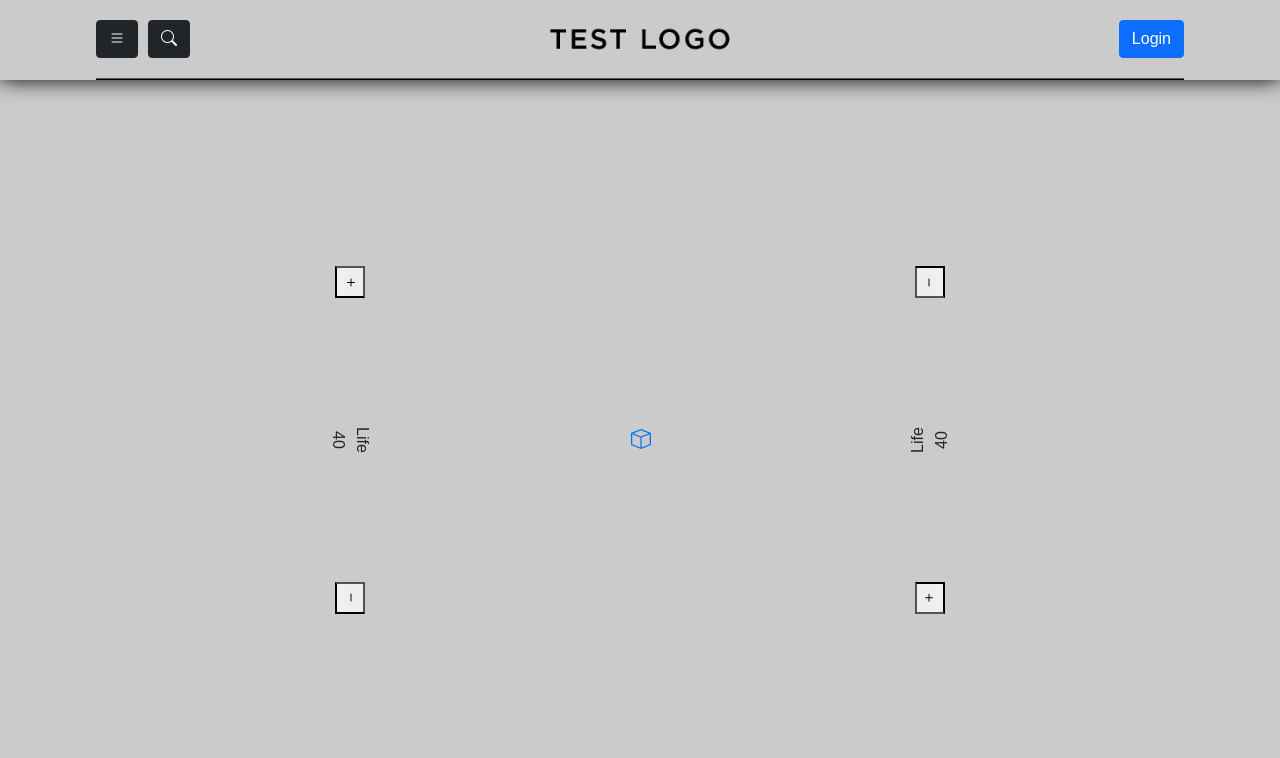
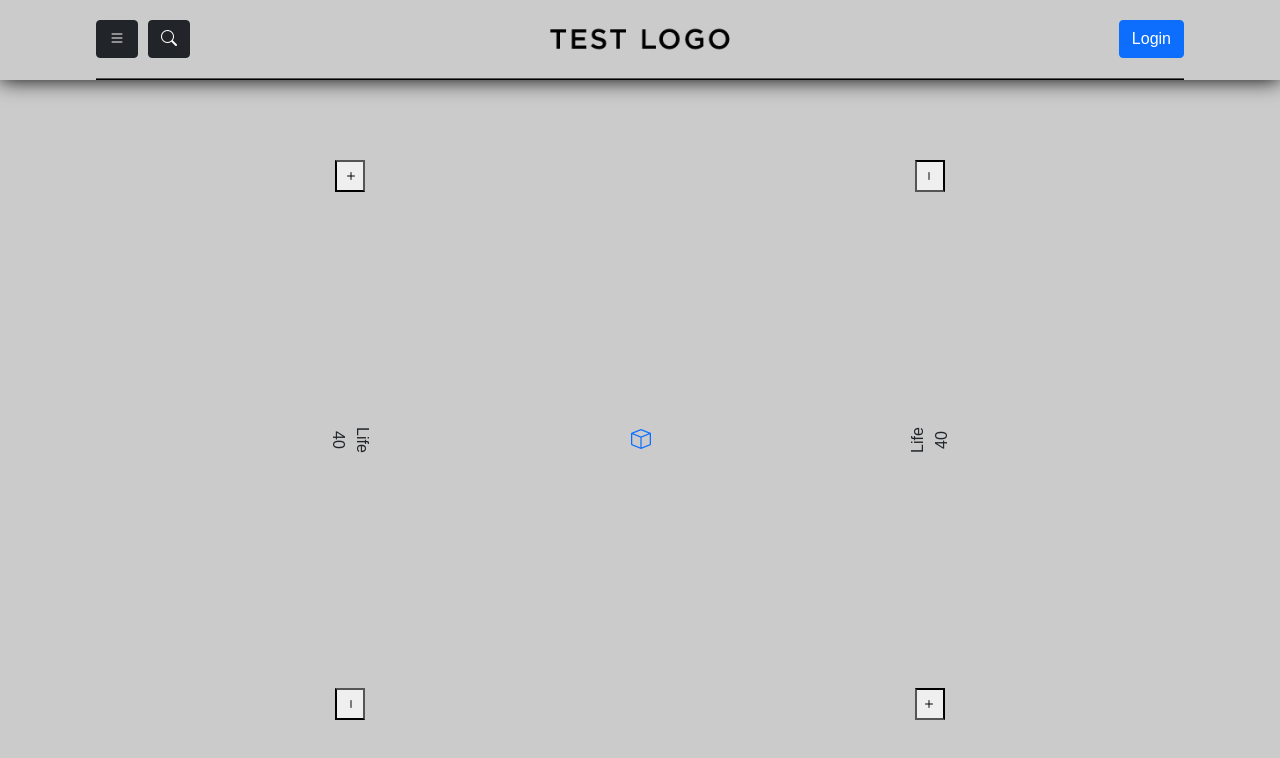
Before and after one commit to AntonioSanjuan/mtg-counter, a React (Create React App) app: page / in a window 1280 px wide. Shown: the top 758 px of the page. Built offline with nearby package versions, Linux system fonts and the light colour scheme; no server answers.

Commit message:
style: some fixe

```diff
--- a/src/components/CounterCarrousel/CounterCarrousel.scss
+++ b/src/components/CounterCarrousel/CounterCarrousel.scss
@@ -18,8 +18,6 @@
     flex-direction: column;
     align-items: center;
     justify-content: center;
-
-    width: fit-content;
 }
 
 .CounterCarrousel_TemporaryCount {
@@ -28,6 +26,10 @@
     justify-content: center;
 }
 
+.CounterCarrousel_CarrouselItemContainer {
+
+}
+
 .CounterCarrousel_CarrouselItem {
     padding: 0 10px;
     p {
--- a/src/components/CounterCarrousel/CounterCarrousel.tsx
+++ b/src/components/CounterCarrousel/CounterCarrousel.tsx
@@ -41,7 +41,7 @@ function CounterCarrousel({ player, isRotated } : { player: FirebasePlayerDto, i
           preventMovementUntilSwipeScrollTolerance
         >
           { player.counters.map((counter: FirebaseCounterDto) => (
-            <div>
+            <div className="CounterCarrousel_CarrouselItemContainer">
               <div className="CounterCarrousel_CarrouselItem">
                 <p>
                   {counter.type}
```
